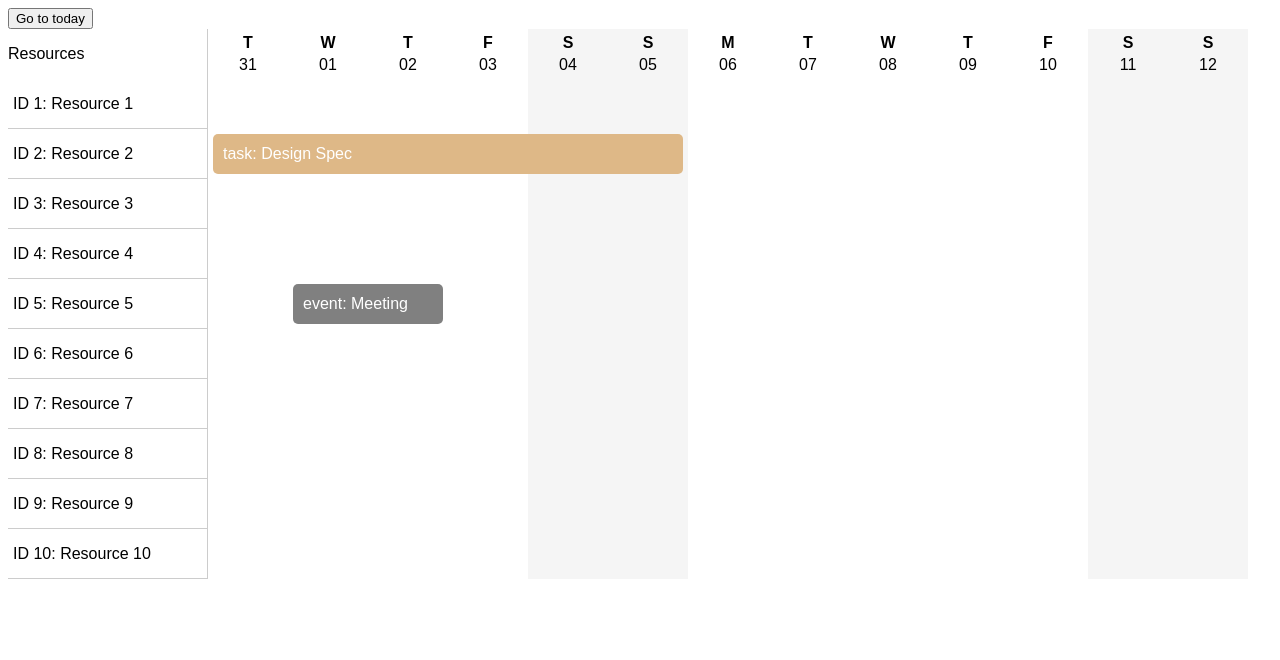
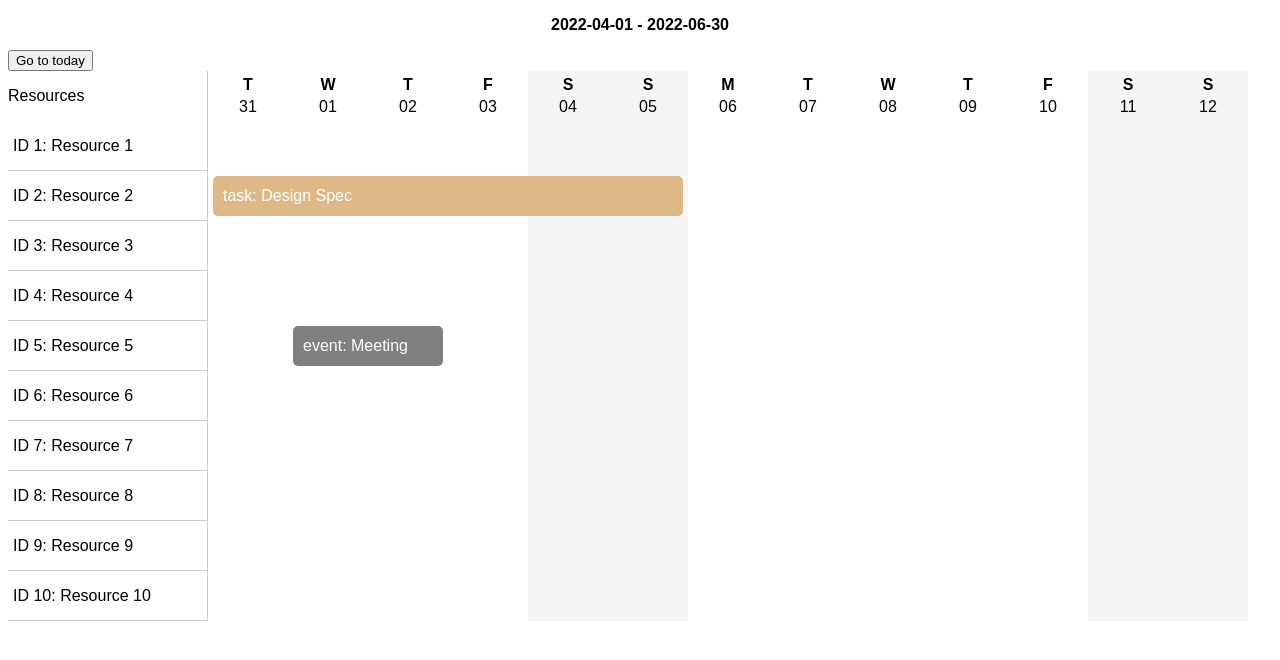
Before and after one commit to tjFogarty/vue-timeline, a Vue app: page / in a window 1280 px wide. Shown: the top 660 px of the page. Built offline with nearby package versions, Linux system fonts and the light colour scheme.

Commit message:
Shows dates for debugging

```diff
--- a/src/components/TimelineView/TimelineView.vue
+++ b/src/components/TimelineView/TimelineView.vue
@@ -1,5 +1,8 @@
 <template>
-  <button type="button" @click="goToToday">Go to today</button>
+  <div>
+    <p class="dates">{{ startDate.toFormat('y-MM-dd') }} - {{ endDate.toFormat('y-MM-dd') }}</p>
+    <button type="button" @click="goToToday">Go to today</button>
+  </div>
   <div class="timeline-container" ref="container">
     <div class="timeline">
       <Resources>
@@ -56,7 +59,7 @@ const props = defineProps({
   }
 })
 
-const { timelineWidth, container, goToToday } = provideTimeline({
+const { timelineWidth, container, startDate, endDate, goToToday } = provideTimeline({
   resources: props.resources,
   events: props.events,
   columnWidth: props.columnWidth,
@@ -71,6 +74,12 @@ const timelineWidthPx = computed(() => {
 </script>
 
 <style scoped>
+.dates {
+  font-family: sans-serif;
+  font-weight: 600;
+  text-align: center;
+}
+
 .timeline-container {
   width: 100%;
   position: relative;
--- a/src/components/TimelineView/composables/useTimeline.js
+++ b/src/components/TimelineView/composables/useTimeline.js
@@ -128,6 +128,8 @@ export default function useTimeline({
   });
 
   return {
+    startDate,
+    endDate,
     container,
     goToToday,
     resources,
```
